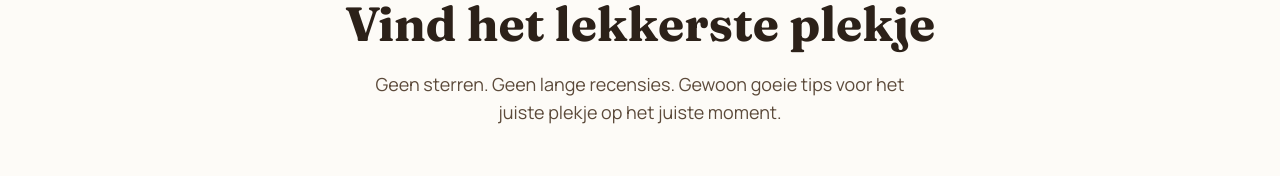
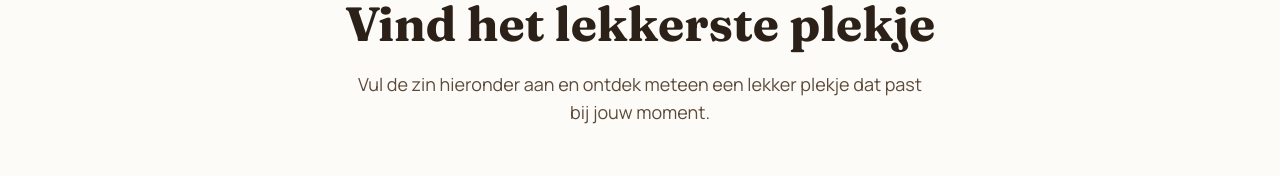
Before and after one commit to Michiel-H/LekkerPlekje, a Next.js app: page / in a window 1280 px wide. Shown: the part 167-343 px from the top of the page. Built offline with nearby package versions, Linux system fonts and the light colour scheme; no server answers; the database is empty.

Commit message:
Homepage: clearer hero subtitle that prompts the action
Replaces the brand tagline ("Geen sterren...") with a direct
instruction so visitors immediately know to fill in the sentence
below.

Co-Authored-By: Claude Opus 4.6 <noreply@anthropic.com>

```diff
--- a/src/app/page.tsx
+++ b/src/app/page.tsx
@@ -94,8 +94,7 @@ export default async function Home() {
               Vind het lekkerste plekje
             </h1>
             <p className="mt-4 text-lg text-espresso-light max-w-xl mx-auto">
-              Geen sterren. Geen lange recensies. Gewoon goeie tips voor het
-              juiste plekje op het juiste moment.
+              Vul de zin hieronder aan en ontdek meteen een lekker plekje dat past bij jouw moment.
             </p>
           </div>
 
```
